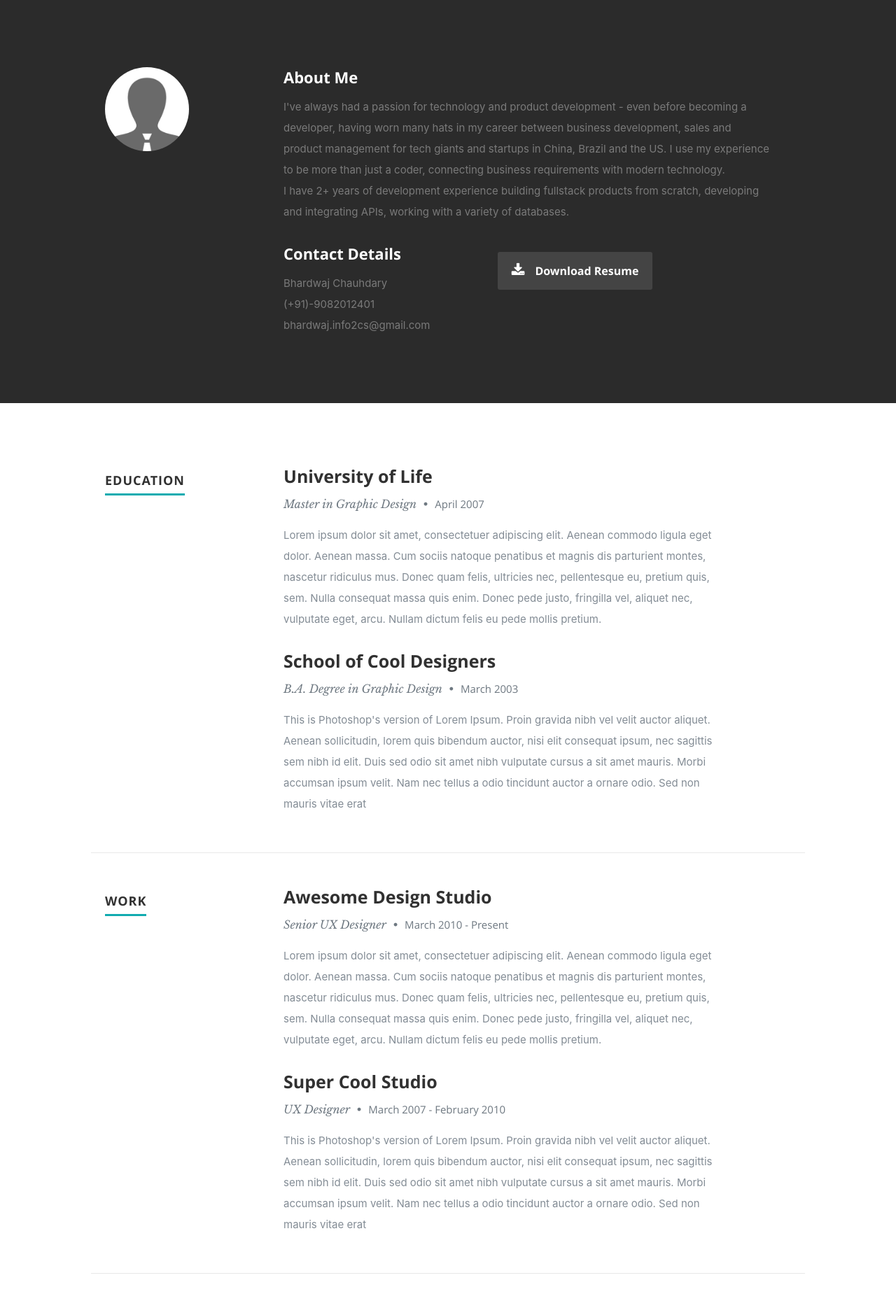
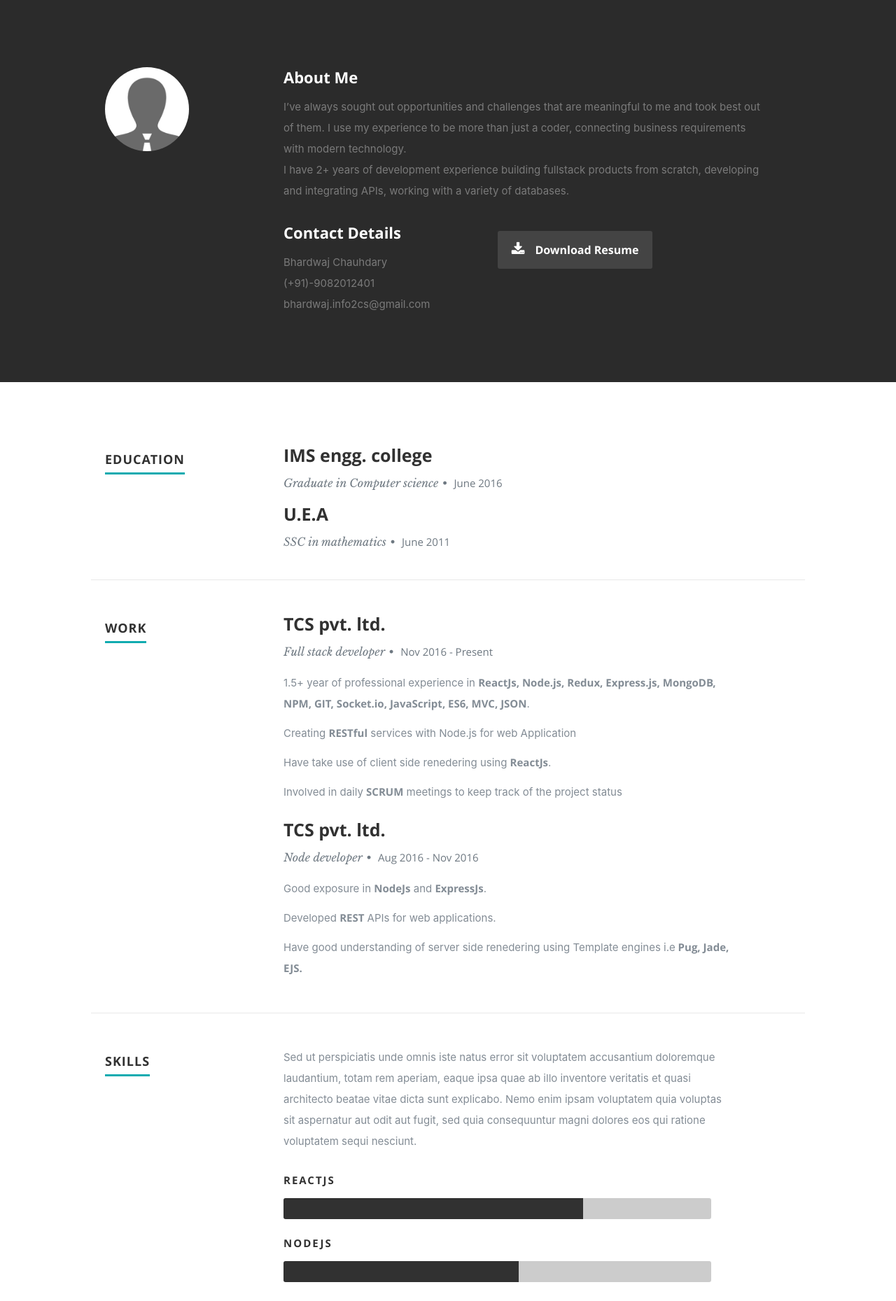
Before and after one commit to bhardwaj94/bhardwaj94.github.io, a React (Create React App) app: page / in a window 1280 px wide. Shown: the part 800-2659 px from the top of the page at 70% size. Built offline with nearby package versions, Linux system fonts and the light colour scheme.

Commit message:
Second build commit

```diff
--- a/public/css/layout.css
+++ b/public/css/layout.css
@@ -299,7 +299,7 @@ ul#nav li.current a { color: #F06000; }
    position: relative;
   	margin-bottom: 60px;
   	background: #ccc;
-  	height: 42px;
+  	height: 30px;
   	border-radius: 3px;
 }
 .bars li em {
@@ -320,28 +320,28 @@ ul#nav li.current a { color: #F06000; }
    padding-right: 24px;
   	background: #313131;
    display: inline-block;
-  	height: 42px;
-   line-height: 42px;
+  	height: 30px;
+   line-height: 30px;
    border-radius: 3px 0 0 3px;
 }
 
-.photoshop {
-  	width: 60%;
+.ReactJs {
+  	width: 70%;
   	-moz-animation: photoshop 2s ease;
   	-webkit-animation: photoshop 2s ease;
 }
-.illustrator {
+.NodeJs {
   	width: 55%;
   	-moz-animation: illustrator 2s ease;
   	-webkit-animation: illustrator 2s ease;
 }
-.wordpress {
-  	width: 50%;
+.JavaScript {
+  	width: 65%;
   	-moz-animation: wordpress 2s ease;
   	-webkit-animation: wordpress 2s ease;
 }
 .css {
-  	width: 90%;
+  	width: 70%;
   	-moz-animation: css 2s ease;
   	-webkit-animation: css 2s ease;
 }
@@ -350,8 +350,8 @@ ul#nav li.current a { color: #F06000; }
   	-moz-animation: html5 2s ease;
   	-webkit-animation: html5 2s ease;
 }
-.jquery {
-  	width: 50%;
+.Database {
+  	width: 60%;
   	-moz-animation: jquery 2s ease;
   	-webkit-animation: jquery 2s ease;
 }
--- a/src/components/about/about.js
+++ b/src/components/about/about.js
@@ -9,12 +9,11 @@ export default class About extends Component{
             </div>
             <div className="nine columns main-col">
               <h2>About Me</h2>
-              <p>I've always had a passion for technology and product
-                development - even before becoming a developer, having
-                worn many hats in my career between business development,
-                sales and product management for tech giants and startups
-               in China, Brazil and the US. I use my experience to be more
-               than just a coder, connecting business requirements with modern technology.<br />
+              <p>I’ve always sought out opportunities and challenges
+                that are meaningful to me and took best out of them. I use my
+                experience to be more
+               than just a coder, connecting business requirements with modern
+               technology.<br />
 
               I have 2+ years of development experience building fullstack
               products from scratch, developing and integrating APIs, working with a
--- a/src/components/resume/resume.js
+++ b/src/components/resume/resume.js
@@ -13,26 +13,14 @@ export default class Resume extends Component{
             <div className="nine columns main-col">
               <div className="row item">
                 <div className="twelve columns">
-                  <h3>University of Life</h3>
-                  <p className="info">Master in Graphic Design <span>•</span> <em className="date">April 2007</em></p>
-                  <p>
-                    Lorem ipsum dolor sit amet, consectetuer adipiscing elit. Aenean commodo ligula eget dolor. Aenean massa.
-                    Cum sociis natoque penatibus et magnis dis parturient montes, nascetur ridiculus mus. Donec quam felis,
-                    ultricies nec, pellentesque eu, pretium quis, sem. Nulla consequat massa quis enim.
-                    Donec pede justo, fringilla vel, aliquet nec, vulputate eget, arcu. Nullam dictum felis eu pede mollis pretium.
-                  </p>
+                  <h3>IMS engg. college</h3>
+                  <p className="info">Graduate in Computer science<span>•</span> <em className="date">June 2016</em></p>
                 </div>
               </div> {/* item end */}
               <div className="row item">
                 <div className="twelve columns">
-                  <h3>School of Cool Designers</h3>
-                  <p className="info">B.A. Degree in Graphic Design <span>•</span> <em className="date">March 2003</em></p>
-                  <p>
-                    This is Photoshop's version  of Lorem Ipsum. Proin gravida nibh vel velit auctor aliquet.
-                    Aenean sollicitudin, lorem quis bibendum auctor, nisi elit consequat ipsum, nec sagittis sem
-                    nibh id elit. Duis sed odio sit amet nibh vulputate cursus a sit amet mauris. Morbi accumsan
-                    ipsum velit. Nam nec tellus a odio tincidunt auctor a ornare odio. Sed non  mauris vitae erat
-                  </p>
+                  <h3>U.E.A</h3>
+                  <p className="info">SSC in mathematics<span>•</span> <em className="date">June 2011</em></p>
                 </div>
               </div> {/* item end */}
             </div> {/* main-col end */}
@@ -46,26 +34,27 @@ export default class Resume extends Component{
             <div className="nine columns main-col">
               <div className="row item">
                 <div className="twelve columns">
-                  <h3>Awesome Design Studio</h3>
-                  <p className="info">Senior UX Designer <span>•</span> <em className="date">March 2010 - Present</em></p>
-                  <p>
-                    Lorem ipsum dolor sit amet, consectetuer adipiscing elit. Aenean commodo ligula eget dolor. Aenean massa.
-                    Cum sociis natoque penatibus et magnis dis parturient montes, nascetur ridiculus mus. Donec quam felis,
-                    ultricies nec, pellentesque eu, pretium quis, sem. Nulla consequat massa quis enim.
-                    Donec pede justo, fringilla vel, aliquet nec, vulputate eget, arcu. Nullam dictum felis eu pede mollis pretium.
-                  </p>
+                  <h3>TCS pvt. ltd.</h3>
+                  <p className="info">Full stack developer<span>•</span> <em className="date">Nov 2016 - Present</em></p>
+                  <ul>
+                    <li>1.5+ year of professional experience in <b>ReactJs, Node.js, Redux, Express.js,
+                       MongoDB, NPM, GIT, Socket.io, JavaScript, ES6, MVC, JSON</b>.</li>
+                    <li>Creating <b>RESTful</b> services with Node.js for web Application</li>
+                    <li>Have take use of client side renedering using <b>ReactJs</b>.</li>
+                    <li>Involved in daily <b>SCRUM</b> meetings to keep track of the project status</li>
+                  </ul>
                 </div>
               </div> {/* item end */}
               <div className="row item">
                 <div className="twelve columns">
-                  <h3>Super Cool Studio</h3>
-                  <p className="info">UX Designer <span>•</span> <em className="date">March 2007 - February 2010</em></p>
-                  <p>
-                    This is Photoshop's version  of Lorem Ipsum. Proin gravida nibh vel velit auctor aliquet.
-                    Aenean sollicitudin, lorem quis bibendum auctor, nisi elit consequat ipsum, nec sagittis sem
-                    nibh id elit. Duis sed odio sit amet nibh vulputate cursus a sit amet mauris. Morbi accumsan
-                    ipsum velit. Nam nec tellus a odio tincidunt auctor a ornare odio. Sed non  mauris vitae erat
-                  </p>
+                  <h3>TCS pvt. ltd.</h3>
+                  <p className="info">Node developer<span>•</span> <em className="date">Aug 2016 - Nov 2016</em></p>
+                  <ul>
+                    <li>Good exposure in <b>NodeJs</b> and <b>ExpressJs</b>.</li>
+                    <li>Developed <b>REST</b> APIs for web applications.</li>
+                    <li>Have good understanding of server side renedering using Template engines i.e
+                      <b> Pug, Jade, EJS.</b></li>
+                  </ul>
                 </div>
               </div> {/* item end */}
             </div> {/* main-col end */}
@@ -84,12 +73,12 @@ export default class Resume extends Component{
               </p>
               <div className="bars">
                 <ul className="skills">
-                  <li><span className="bar-expand photoshop" /><em>Photoshop</em></li>
-                  <li><span className="bar-expand illustrator" /><em>Illustrator</em></li>
-                  <li><span className="bar-expand wordpress" /><em>Wordpress</em></li>
+                  <li><span className="bar-expand ReactJs" /><em>ReactJs</em></li>
+                  <li><span className="bar-expand NodeJs" /><em>NodeJs</em></li>
+                  <li><span className="bar-expand JavaScript" /><em>JavaScript</em></li>
                   <li><span className="bar-expand css" /><em>CSS</em></li>
                   <li><span className="bar-expand html5" /><em>HTML5</em></li>
-                  <li><span className="bar-expand jquery" /><em>jQuery</em></li>
+                  <li><span className="bar-expand Database" /><em>Database</em></li>
                 </ul>
               </div>
             </div>
```
